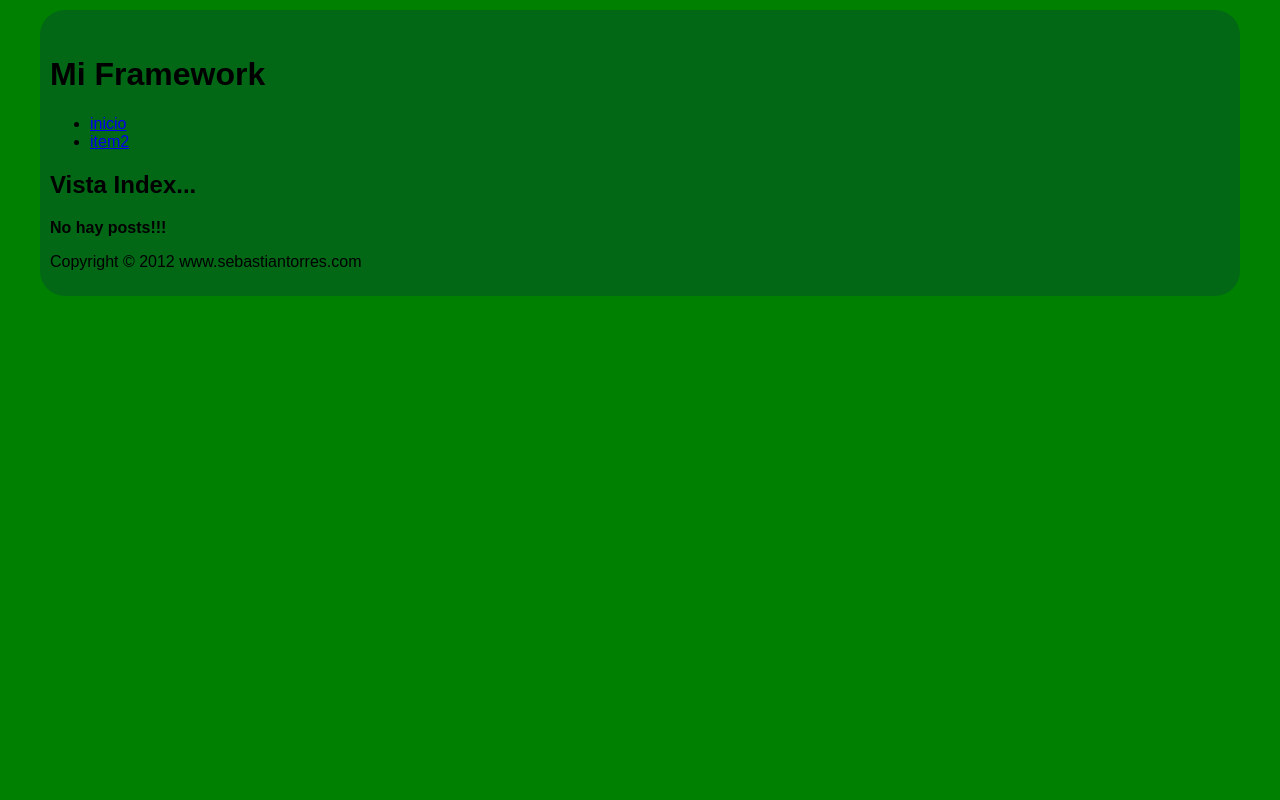
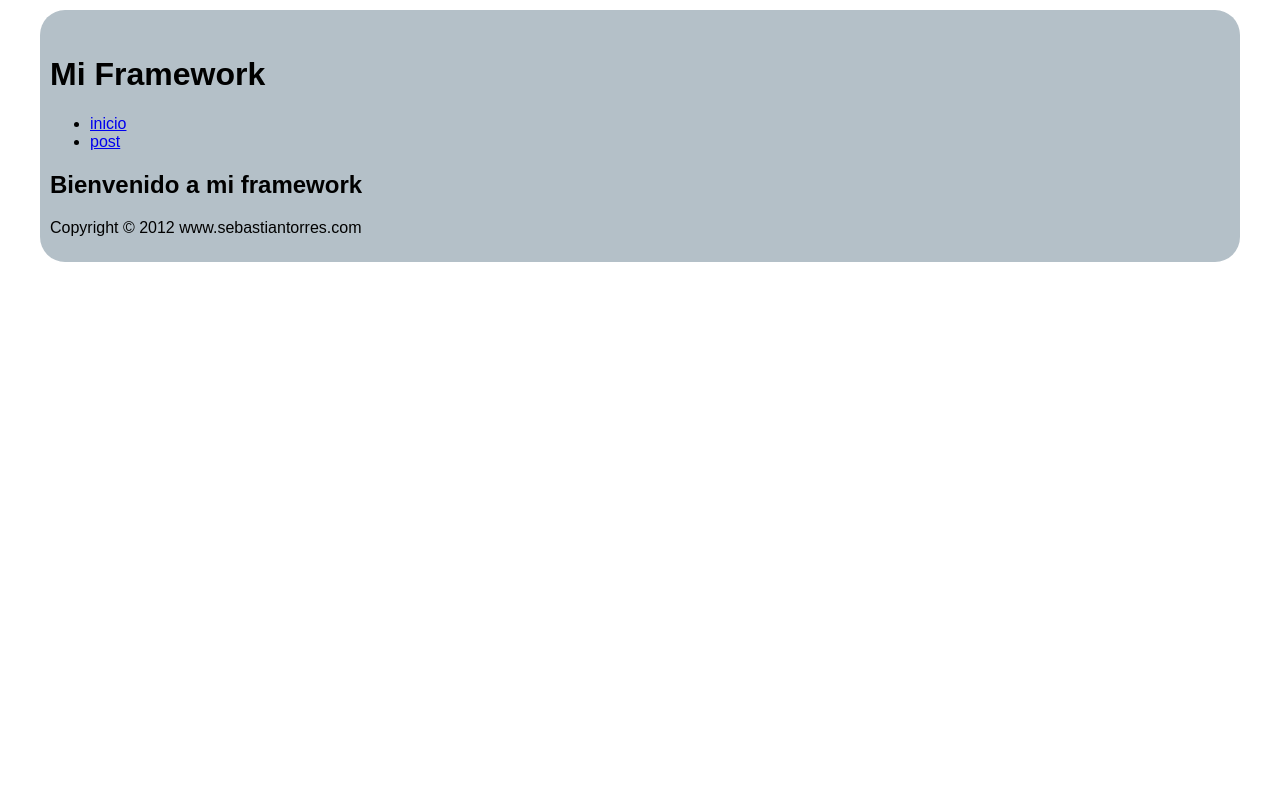
Before and after one commit to sebastiantorres/MVC-POO, a PHP site: page /mvc/ in a window 1280 px wide. Run offline with PHP 8.4, Linux system fonts and the light colour scheme; data that the repository does not hold is empty.

Commit message:
Cargar Registros

```diff
--- a/application/Controller.php
+++ b/application/Controller.php
@@ -35,6 +35,17 @@ abstract class Controller
 			throw new Exception('Error de libreria');
 		}
 	}
+
+	protected function getTexto($clave)
+	{
+
+		if(isset($_POST[$clave]) && !empty($_POST[$clave])){
+			$_POST[$clave] = htmlspecialchars($_POST[$clave], ENT_QUOTES);
+			return $_POST[$clave];
+		}
+
+		return '';
+	}
 }
 
 ?>
--- a/application/View.php
+++ b/application/View.php
@@ -16,9 +16,9 @@ class View
 					'enlace' => BASE_URL,
 					),
 				array(
-					'id' => 'item2',
-					'titulo' => 'item2',
-					'enlace' => BASE_URL,
+					'id' => 'post',
+					'titulo' => 'post',
+					'enlace' => BASE_URL . 'post',
 					),
 		);
 		$_layoutParams 	= array(
--- a/models/postModel.php
+++ b/models/postModel.php
@@ -11,5 +11,16 @@ class postModel extends Model
 		return $post->fetchall();
 	}
 
+	public function insertarPost($titulo, $cuerpo)
+	{
+		$this->_db->prepare("INSERT INTO posts VALUES (null, :titulo, :cuerpo)")
+		->execute(
+				array(
+					':titulo' => $titulo,
+					':cuerpo' => $cuerpo
+					)
+			);
+	}
+
 }
 ?>
--- a/views/index/index.phtml
+++ b/views/index/index.phtml
@@ -1,14 +1 @@
-<h2>Vista Index...</h2>
-<?php if(isset($this->posts) && count($this->posts)): ?>
-<table>
-	<?php for ($i=0; $i < count($this->posts) ; $i++): ?>
-	<tr>
-		<td><?php echo $this->posts[$i]['id']; ?></td>
-		<td><?php echo $this->posts[$i]['titulo']; ?></td>
-		<td><?php echo $this->posts[$i]['comentario']; ?></td>
-	</tr>
-	<?php endfor; ?>
-</table>
-<?php else: ?>
-<p><strong>No hay posts!!!</strong></p>
-<?php endif; ?>
+<h2>Bienvenido a mi framework</h2>
--- a/views/layout/default/css/estilos.css
+++ b/views/layout/default/css/estilos.css
@@ -1,6 +1,6 @@
 body {
 	margin: 0;
-	background: green;
+
 	font-family: arial;
 	padding-left: 40px;
 	padding-right: 40px;
```
Also changed, not shown: controllers/postController.php (added, +27 -0 lines), views/post/index.phtml (added, +15 -0 lines), views/post/nuevo.phtml (added, +10 -0 lines).
